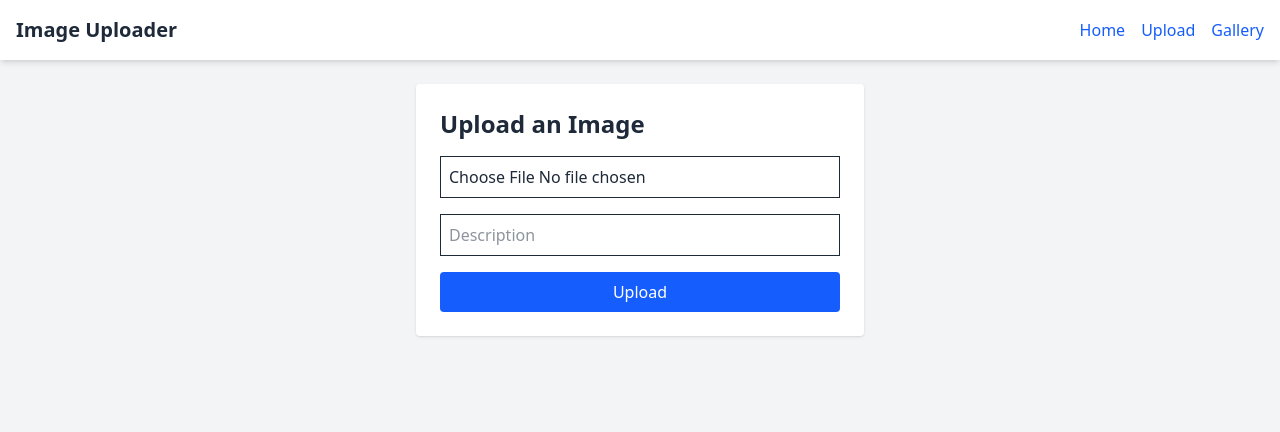
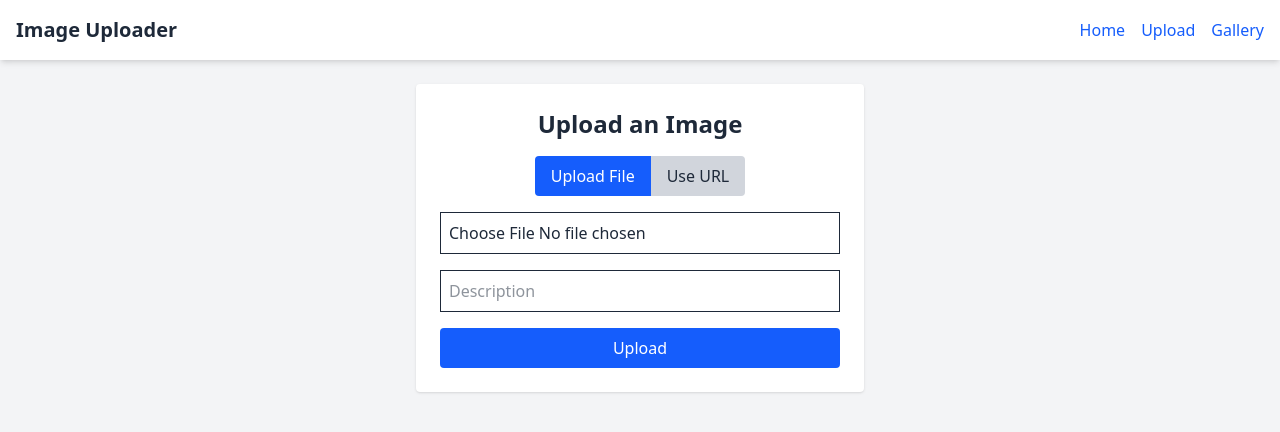
Before and after one commit to shrey-s12/AWS_S3_Bucket, a React (Vite) app in the folder frontend/: page /upload in a window 1280 px wide. Shown: the top 432 px of the page. Built offline with nearby package versions, Linux system fonts and the light colour scheme; no server answers.

Commit message:
Store the images through URL also

```diff
--- a/frontend/src/pages/UploadPage.jsx
+++ b/frontend/src/pages/UploadPage.jsx
@@ -7,21 +7,35 @@ const MAIN_URL = import.meta.env.VITE_MAIN_API_URL;
 
 const UploadPage = () => {
     const [image, setImage] = useState(null);
+    const [imageUrl, setImageUrl] = useState('');
     const [description, setDescription] = useState("");
+    const [uploadType, setUploadType] = useState('file');
     const [loading, setLoading] = useState(false);
     const navigate = useNavigate();
 
     const handleSubmit = async (e) => {
         e.preventDefault();
 
-        if (!image)
+        if (uploadType === 'file' && !image) {
+            toast.error("Please select an image file.");
             return;
+        }
+
+        if (uploadType === 'url' && !imageUrl.trim()) {
+            toast.error("Please enter an image URL.");
+            return;
+        }
 
         setLoading(true);
 
         const formData = new FormData();
+        formData.append("description", description);
+
+        if (uploadType === 'file') {
             formData.append("image", image);
-        formData.append("description", description);
+        } else {
+            formData.append("imageUrl", imageUrl);
+        }
 
         try {
             const res = await axios.post(`${MAIN_URL}/images/upload`, formData);
@@ -37,35 +51,64 @@ const UploadPage = () => {
 
     return (
         <div className="max-w-md mx-auto bg-white dark:bg-gray-800 p-6 rounded shadow transition-colors">
-            <h2 className="text-2xl font-bold mb-4">Upload an Image</h2>
+            <h2 className="text-2xl font-bold mb-4 text-center dark:text-white">Upload an Image</h2>
 
-            {loading ? (
-                <div className="flex justify-center items-center h-64">
-                    <div className="w-12 h-12 border-4 border-blue-500 border-dashed rounded-full animate-spin"></div>
+            <div className="flex justify-center mb-4">
+                <button
+                    onClick={() => setUploadType('file')}
+                    className={`px-4 py-2 rounded-l ${uploadType === 'file' ? 'bg-blue-600 text-white' : 'bg-gray-300 dark:bg-gray-700 dark:text-white'}`}
+                >
+                    Upload File
+                </button>
+                <button
+                    onClick={() => setUploadType('url')}
+                    className={`px-4 py-2 rounded-r ${uploadType === 'url' ? 'bg-blue-600 text-white' : 'bg-gray-300 dark:bg-gray-700 dark:text-white'}`}
+                >
+                    Use URL
+                </button>
             </div>
-            ) : (
+
             <form onSubmit={handleSubmit} className="space-y-4">
+                {uploadType === 'file' ? (
                     <input
                         type="file"
                         onChange={(e) => setImage(e.target.files[0])}
-                        className="w-full border p-2 dark:bg-gray-900"
+                        className="w-full border p-2 dark:bg-gray-900 dark:text-white"
                         required
                     />
+                ) : (
+                    <input
+                        type="text"
+                        placeholder="Paste image URL here"
+                        value={imageUrl}
+                        onChange={(e) => setImageUrl(e.target.value)}
+                        className="w-full border p-2 dark:bg-gray-900 dark:text-white"
+                        required
+                    />
+                )}
+
                 <input
                     type="text"
                     placeholder="Description"
                     value={description}
                     onChange={(e) => setDescription(e.target.value)}
-                        className="w-full border p-2 dark:bg-gray-900"
+                    className="w-full border p-2 dark:bg-gray-900 dark:text-white"
                 />
+
                 <button
                     type="submit"
                     className="w-full bg-blue-600 text-white py-2 rounded hover:bg-blue-700"
+                    disabled={loading}
                 >
-                        Upload
+                    {loading ? "Uploading..." : "Upload"}
                 </button>
-                </form>)
-            }
+            </form>
+
+            {loading && (
+                <div className="flex justify-center items-center h-20 mt-4">
+                    <div className="w-10 h-10 border-4 border-blue-500 border-dashed rounded-full animate-spin"></div>
+                </div>
+            )}
         </div>
     );
 };
```
Also changed, not shown: 1 other file (tests, documents, lock files or other folders). Lines whose indentation alone changed are shown as unchanged.
